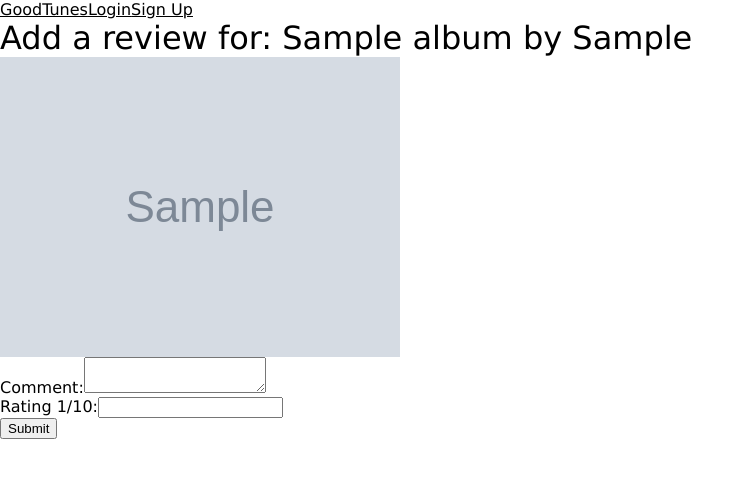
After one commit to chrisbh4/GoodTunes, a Node server app: template views/review.pug in a window 1280 px wide. The commit adds this page. Shown: the top 478 px of the page, without its empty margins (0-754 px from the left). Run offline with Node 20, Linux system fonts and the light colour scheme; tables that the repository leaves empty hold one stand-in row (values such as "Sample post"); the template is opened without the code that fills it: values that come from a table or form of the project are taken from there, most other values are stand-ins (such as "Sample title", 1, 10 or a date in 2020); grey boxes marked "Sample" are stand-in pictures; some libraries are stand-ins or nearby versions.

Commit message:
album and review page

```diff
--- a/app.js
+++ b/app.js
@@ -10,6 +10,7 @@ const indexRouter = require('./routes/index');
 const usersRouter = require('./routes/users');
 const {restoreUser} = require('./auth')
 const albumsRouter = require('./routes/albums');
+const reviewsRouter = require('./routes/reviews');
 
 const app = express();
 
@@ -41,6 +42,7 @@ store.sync();
 app.use('/', indexRouter);
 app.use('/users', usersRouter);
 app.use('/albums', albumsRouter);
+app.use('/reviews', reviewsRouter);
 
 // catch 404 and forward to error handler
 app.use(function (req, res, next) {
--- /dev/null
+++ b/views/review.pug
@@ -0,0 +1,14 @@
+extends layout.pug
+block content
+    h1=`Add a review for: ${album.title} by ${album.artist}`
+    img(src=`${album.imgSrc}`)
+    form(action=`/reviews/albums/${album.id}` method='post')
+        input(type="hidden" name='_csrf' value=csrfToken)
+        div(class='comment')
+            label(for="comment") Comment:
+            textarea(name="comment" maxlength='255' required)
+        div(class='rating')
+            label(for='rating') Rating 1/10:
+            input(type='number' name='rating')
+        div(class='reviewButton')
+            button(type='submit') Submit
```
Also changed, not shown: routes/reviews.js (+18 -0 lines), views/album.pug (+7 -1 lines).
